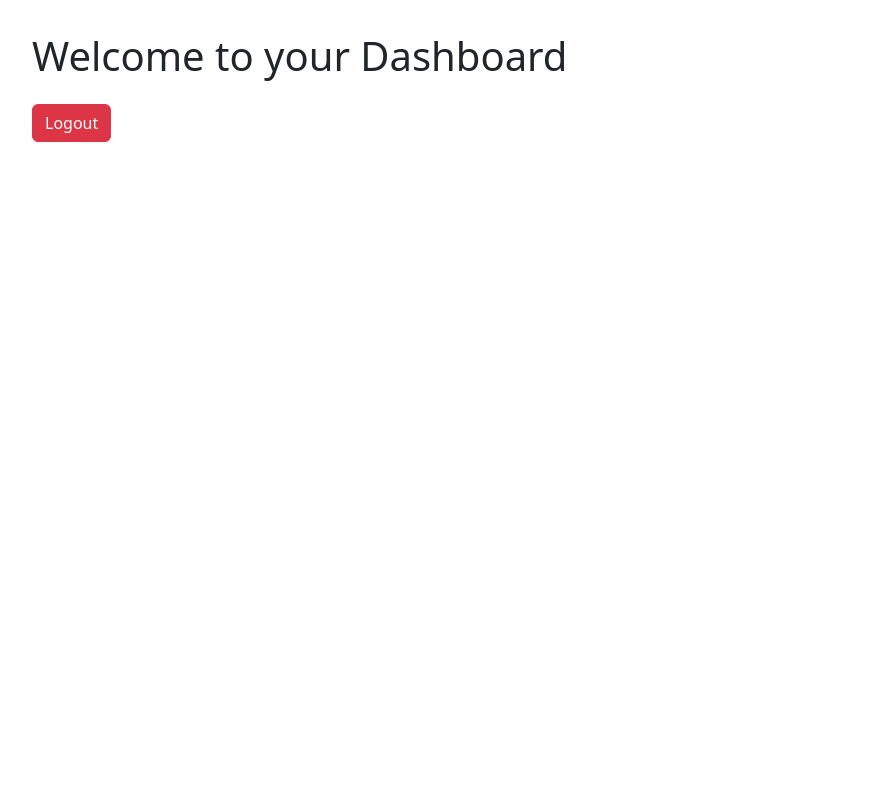
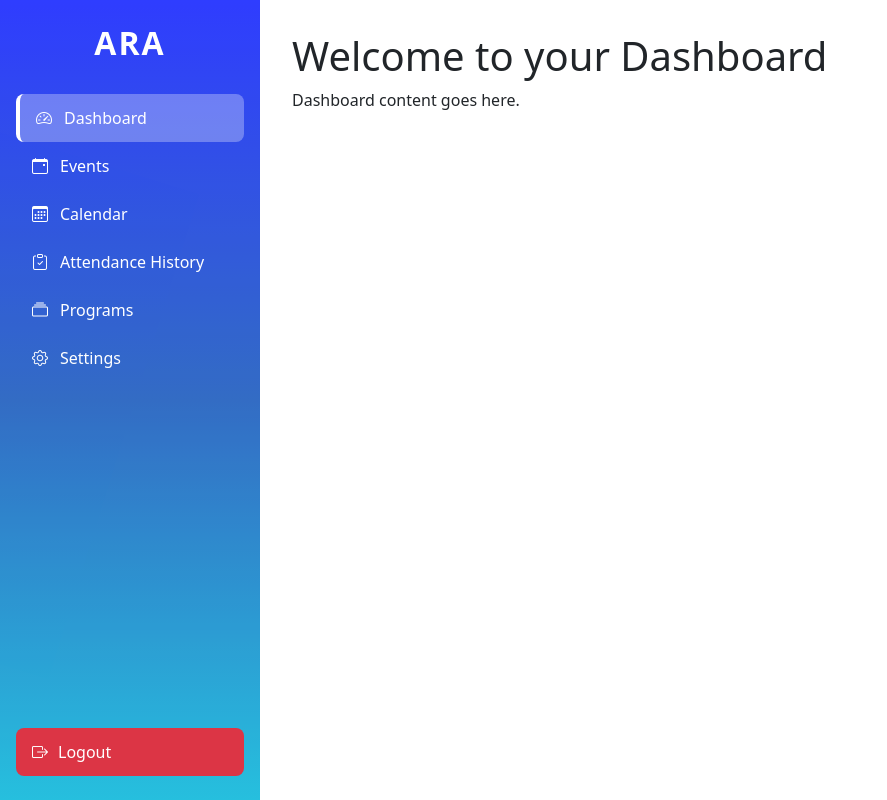
Before and after one commit to alecxander567/CAPSTONE-Project---Frontend, a React (Vite) app: page /dashboard in a window 1280 px wide. Shown: the whole page, without its empty margins (0-887 px from the left). Built offline with nearby package versions, Linux system fonts and the light colour scheme.

Commit message:
Improved frontend

```diff
--- a/src/components/ResetPasswordModal.tsx
+++ b/src/components/ResetPasswordModal.tsx
@@ -84,7 +84,7 @@ const ResetPasswordModal = ({
             <div className="position-relative">
               <Form.Control
                 type={showPassword ? "text" : "password"}
-                placeholder="Enter new password (min 6 characters)"
+                placeholder="Enter new password (min 8 characters)"
                 value={password}
                 onChange={(e) => setPassword(e.target.value)}
                 className="py-2 border-2 pe-5"
--- /dev/null
+++ b/src/components/Sidebar.tsx
@@ -0,0 +1,86 @@
+import "./Sidebar/Sidebar.css";
+import { useNavigate, useLocation } from "react-router-dom";
+import { useLogout } from "../hooks/Logout";
+import { useState } from "react";
+
+const Sidebar = () => {
+  const navigate = useNavigate();
+  const location = useLocation();
+  const { logout } = useLogout();
+
+  const [open, setOpen] = useState(false);
+
+  const isActive = (path: string) => location.pathname === path;
+
+  const handleNavigate = (path: string) => {
+    navigate(path);
+    setOpen(false);
+  };
+
+  return (
+    <>
+      <button className="sidebar-toggle" onClick={() => setOpen(!open)}>
+        <i className="bi bi-list"></i>
+      </button>
+
+      <aside className={`sidebar ${open ? "open" : ""}`}>
+        <div className="wave"></div>
+
+        <div className="sidebar-content">
+          <h2 className="sidebar-title">ARA</h2>
+
+          <ul className="sidebar-menu">
+            <li
+              className={isActive("/dashboard") ? "active" : ""}
+              onClick={() => handleNavigate("/dashboard")}>
+              <i className="bi bi-speedometer2"></i>
+              <span>Dashboard</span>
+            </li>
+
+            <li
+              className={isActive("/events") ? "active" : ""}
+              onClick={() => handleNavigate("/events")}>
+              <i className="bi bi-calendar-event"></i>
+              <span>Events</span>
+            </li>
+
+            <li
+              className={isActive("/calendar") ? "active" : ""}
+              onClick={() => handleNavigate("/calendar")}>
+              <i className="bi bi-calendar3"></i>
+              <span>Calendar</span>
+            </li>
+
+            <li
+              className={isActive("/attendance") ? "active" : ""}
+              onClick={() => handleNavigate("/attendance")}>
+              <i className="bi bi-clipboard-check"></i>
+              <span>Attendance History</span>
+            </li>
+
+            <li
+              className={isActive("/programs") ? "active" : ""}
+              onClick={() => handleNavigate("/programs")}>
+              <i className="bi bi-collection"></i>
+              <span>Programs</span>
+            </li>
+
+            <li
+              className={isActive("/settings") ? "active" : ""}
+              onClick={() => handleNavigate("/settings")}>
+              <i className="bi bi-gear"></i>
+              <span>Settings</span>
+            </li>
+          </ul>
+
+          <div className="sidebar-logout danger" onClick={logout}>
+            <i className="bi bi-box-arrow-right"></i>
+            <span>Logout</span>
+          </div>
+        </div>
+      </aside>
+    </>
+  );
+};
+
+export default Sidebar;
--- /dev/null
+++ b/src/components/Sidebar/Sidebar.css
@@ -0,0 +1,159 @@
+.sidebar {
+  width: 260px;
+  height: 100vh;
+  position: fixed;
+  top: 0;
+  left: 0;
+  background: linear-gradient(180deg, #0a1aff, #0f52ba, #00b4d8);
+  color: #fff;
+  overflow: hidden;
+}
+
+.wave {
+  position: absolute;
+  width: 200%;
+  height: 200%;
+  background: rgba(255, 255, 255, 0.15);
+  border-radius: 43%;
+  top: -50%;
+  left: -50%;
+  animation: wave 10s linear infinite;
+}
+
+@keyframes wave {
+  from {
+    transform: rotate(0deg);
+  }
+  to {
+    transform: rotate(360deg);
+  }
+}
+
+.sidebar-content {
+  position: relative;
+  z-index: 1;
+  height: 100%;
+  display: flex;
+  flex-direction: column;
+  padding: 1.5rem 1rem;
+}
+
+.sidebar-title {
+  text-align: center;
+  font-weight: bold;
+  letter-spacing: 2px;
+  margin-bottom: 2rem;
+}
+
+.sidebar-menu {
+  list-style: none;
+  padding: 0;
+  flex: 1;
+}
+
+.sidebar-menu li {
+  display: flex;
+  align-items: center;
+  gap: 12px;
+  padding: 0.75rem 1rem;
+  cursor: pointer;
+  border-radius: 8px;
+  transition: background 0.3s ease;
+}
+
+.sidebar-menu li:hover {
+  background: rgba(255, 255, 255, 0.2);
+}
+
+.sidebar-logout {
+  display: flex;
+  align-items: center;
+  gap: 10px;
+  padding: 0.75rem 1rem;
+  cursor: pointer;
+  border-radius: 8px;
+  background: rgba(255, 255, 255, 0.15);
+  transition: background 0.3s ease;
+}
+
+.sidebar-logout:hover {
+  background: rgba(255, 255, 255, 0.3);
+}
+
+.sidebar-menu li.active {
+  background: rgba(255, 255, 255, 0.3);
+  border-left: 4px solid #ffffff;
+}
+
+.sidebar-menu li.active i {
+  color: #ffffff;
+  font-weight: bold;
+}
+
+.sidebar-logout.danger {
+  display: flex;
+  align-items: center;
+  gap: 10px;
+  padding: 0.75rem 1rem;
+  border-radius: 8px;
+  cursor: pointer;
+
+  background: #dc3545;
+  color: #ffffff;
+  font-weight: 500;
+
+  transition: background 0.25s ease, transform 0.15s ease;
+}
+
+.sidebar-logout.danger i {
+  color: #ffffff;
+}
+
+.sidebar-logout.danger:hover {
+  background: #bb2d3b;
+  transform: translateY(-1px);
+}
+
+.sidebar-logout.danger:active {
+  transform: translateY(0);
+}
+
+.sidebar-toggle {
+  position: fixed;
+  top: 1rem;
+  left: 1rem;
+  z-index: 1200;
+  background: #0f52ba;
+  border: none;
+  color: #fff;
+  padding: 0.5rem 0.75rem;
+  border-radius: 8px;
+  font-size: 1.5rem;
+  display: none;
+}
+
+@media (max-width: 991px) {
+  .sidebar {
+    transform: translateX(-100%);
+    transition: transform 0.3s ease;
+    z-index: 1100;
+  }
+
+  .sidebar.open {
+    transform: translateX(0);
+  }
+
+  .sidebar-toggle {
+    display: block;
+  }
+}
+
+@media (min-width: 992px) {
+  .sidebar {
+    transform: translateX(0);
+  }
+
+  .sidebar-toggle {
+    display: none;
+  }
+}
--- a/src/pages/Dashboard.tsx
+++ b/src/pages/Dashboard.tsx
@@ -1,17 +1,15 @@
-import { useLogout } from "../hooks/Logout";
+import Sidebar from "../components/Sidebar";
+import "./Dashboard/Dashboard.css";
 
 function Dashboard() {
-  const { logout } = useLogout();
+  return (
+    <div className="dashboard-layout">
+      <Sidebar />
 
-  return (
-    <div style={{ padding: "2rem" }}>
-      <h1>Welcome to your Dashboard</h1>
-      <button
-        className="btn btn-danger"
-        style={{ marginTop: "1rem" }}
-        onClick={logout}>
-        Logout
-      </button>
+      <main className="dashboard-main">
+        <h1>Welcome to your Dashboard</h1>
+        <p>Dashboard content goes here.</p>
+      </main>
     </div>
   );
 }
--- /dev/null
+++ b/src/pages/Dashboard/Dashboard.css
@@ -0,0 +1,18 @@
+.dashboard-layout {
+  display: flex;
+  min-height: 100vh;
+}
+
+.dashboard-main {
+  margin-left: 260px;
+  padding: 2rem;
+  width: 100%;
+  transition: margin-left 0.3s ease;
+}
+
+@media (max-width: 991px) {
+  .dashboard-main {
+    margin-left: 0;
+    padding-top: 4.5rem;
+  }
+}
```
Also changed, not shown: src/pages/Landingpage.tsx (+40 -63 lines), src/pages/Landingpage/Landingpage.css (+79 -10 lines).
